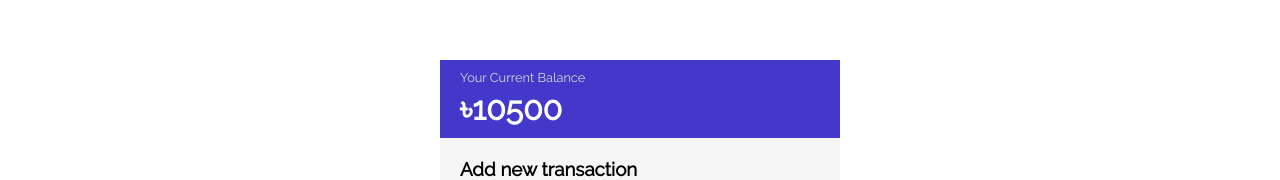
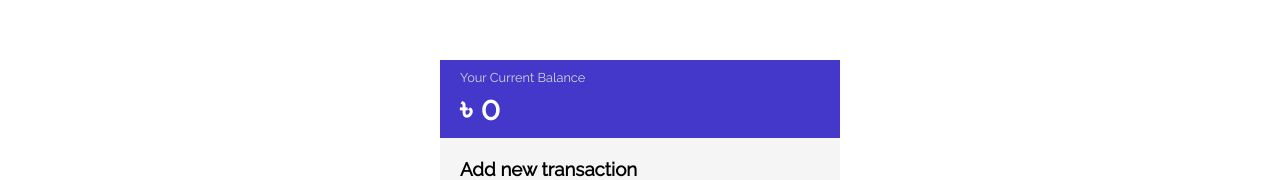
Before and after one commit to rajibdas-it/redux-talikhata, a React (Create React App) app: page / in a window 1280 px wide. Shown: the part 115-295 px from the top of the page. Built offline with nearby package versions, Linux system fonts and the light colour scheme; no server answers.

Commit message:
add new func for set comma after thousand and calculate total using filter and reduce

```diff
--- a/src/Component/CurrentBalance.js
+++ b/src/Component/CurrentBalance.js
@@ -1,12 +1,33 @@
 import React from "react";
+import { useSelector } from "react-redux";
+import commaInThousandNum from "../utils/commaInThousandNum";
 
 const CurrentBalance = () => {
+  const { transactions } = useSelector((state) => state.transactions);
+  const incomes = transactions
+    .filter((t) => t.type === "income")
+    .reduce((prev, next) => {
+      return prev + next.amount;
+    }, 0);
+  const expenses = transactions
+    .filter((t) => t.type === "expense")
+    .reduce((prev, next) => {
+      return prev + next.amount;
+    }, 0);
+  // const totalIncome = incomes.reduce((prev, next) => {
+  //   return prev + next.amount;
+  // }, 0);
+  // const totalExpense = expenses.reduce((prev, next) => {
+  //   return prev + next.amount;
+  // }, 0);
+  const currentAmount = incomes - expenses;
+
   return (
     <div className="top_card">
       <p>Your Current Balance</p>
       <h3>
-        <span>৳</span>
-        <span>10500</span>
+        <span>৳ </span>
+        <span>{commaInThousandNum(currentAmount)}</span>
       </h3>
     </div>
   );
--- a/src/Component/Form.js
+++ b/src/Component/Form.js
@@ -26,7 +26,7 @@ const Form = () => {
     const data = {
       name,
       type,
-      amount,
+      amount: Number(amount),
     };
     dispatch(createTransaction(data));
     reset();
@@ -56,7 +56,7 @@ const Form = () => {
     const data = {
       name,
       type,
-      amount,
+      amount: Number(amount),
     };
     dispatch(updateTransaction({ id, data }));
     reset();
--- a/src/Component/Transaction.js
+++ b/src/Component/Transaction.js
@@ -7,6 +7,7 @@ import {
   editActive,
   removeTransaction,
 } from "../features/transactions/transactionSlice";
+import commaInThousandNum from "../utils/commaInThousandNum";
 
 const Transaction = ({ transaction }) => {
   const { id, name, type, amount } = transaction || {};
@@ -23,7 +24,7 @@ const Transaction = ({ transaction }) => {
     <li className={`transaction ${type} `}>
       <p>{name}</p>
       <div className="right">
-        <p>৳ {amount} </p>
+        <p>৳ {commaInThousandNum(amount)} </p>
         <button className="link" onClick={handleEdit}>
           <img className="icon" src={editImg} alt="" />
         </button>
--- /dev/null
+++ b/src/utils/commaInThousandNum.js
@@ -0,0 +1,5 @@
+const commaInThousandNum = (num) => {
+  return num.toString().replace(/\B(?=(\d{3})+(?!\d))/g, ",");
+};
+
+export default commaInThousandNum;
```
